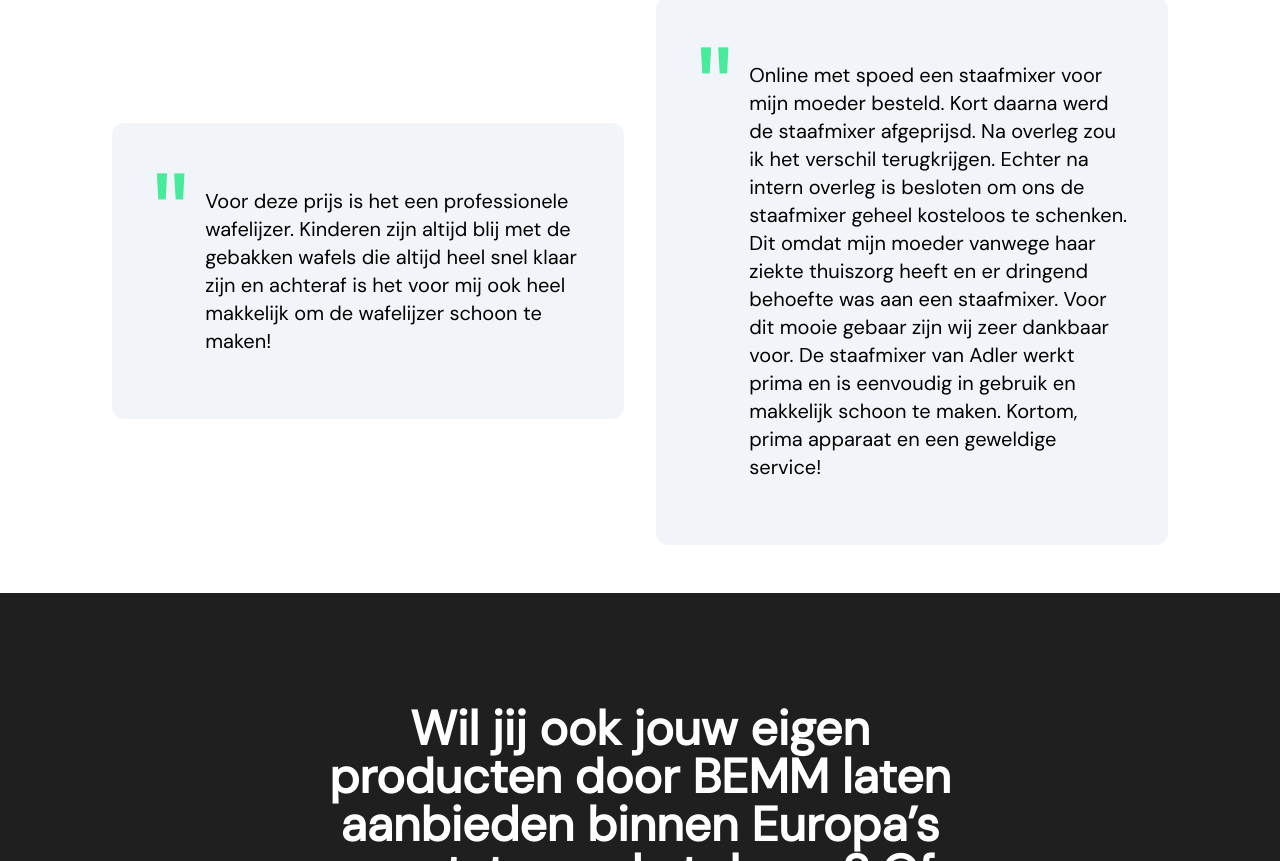
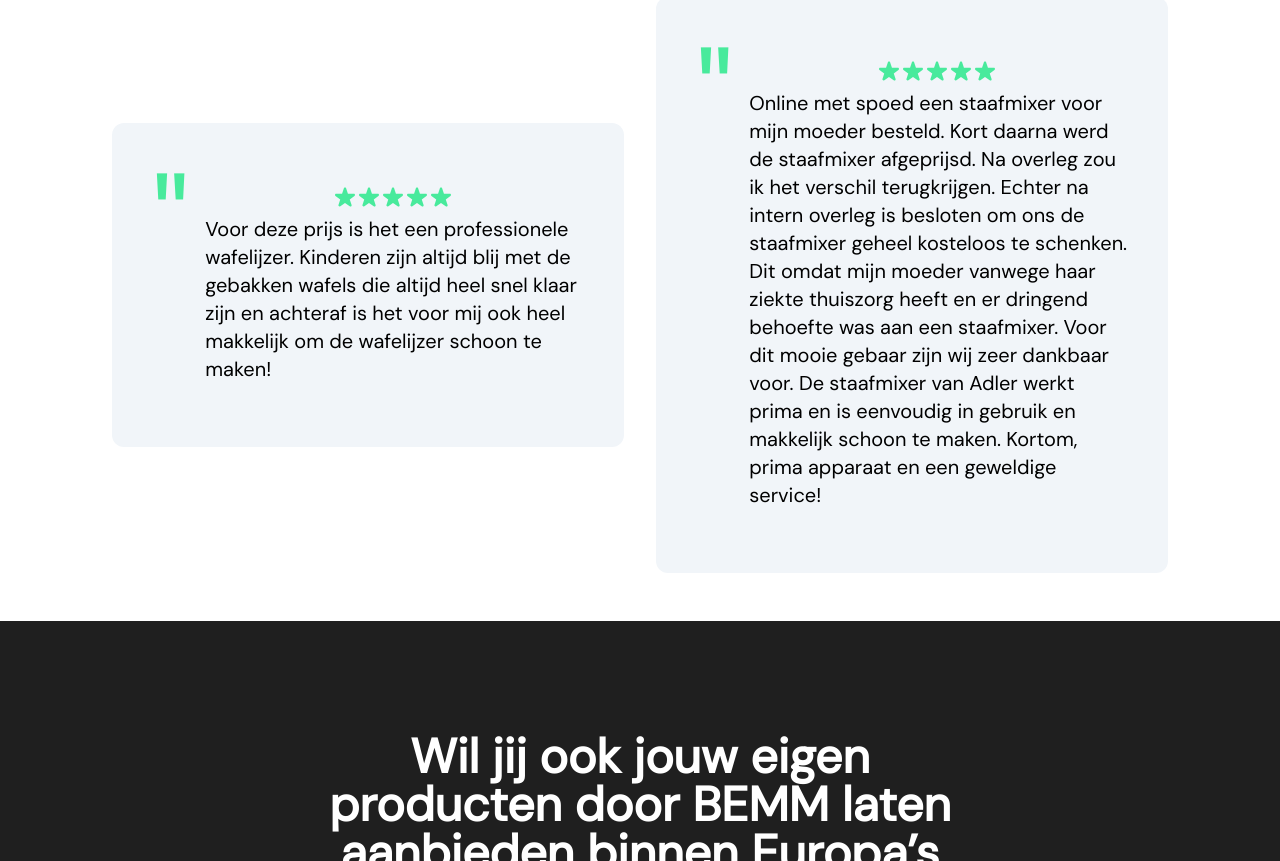
Before and after one commit to Cooliolio/BEMMWebsite, a website: page src/index.html in a window 1280 px wide. Shown: the part 4696-5557 px from the top of the page. Drawn offline with Linux system fonts and the light colour scheme.

Commit message:
Add stars

```diff
--- a/src/index.html
+++ b/src/index.html
@@ -9,7 +9,7 @@
   <link rel="preconnect" href="https://fonts.gstatic.com" crossorigin />
   <link href="https://fonts.googleapis.com/css2?family=DM+Sans&display=swap" rel="stylesheet" />
 
-  <link href="/src/css/style.css?v=18" rel="stylesheet" />
+  <link href="/src/css/style.css?v=19" rel="stylesheet" />
 </head>
 
 <body class="font-dm-sans w-full">
@@ -308,6 +308,13 @@
         <div class="flex flex-1 rounded-xl bg-slate-100 p-10 mb-4 sm:mx-4">
           <span class="text-9xl text-bemmgreen">"</span>
           <div class="mt-6 ml-4">
+            <div class="w-16 mx-auto justify-center mb-2 flex flex-row">
+              <img class="w-5 mr-1" src="assets/icons/star.svg" alt="" />
+              <img class="w-5 mr-1" src="assets/icons/star.svg" alt="" />
+              <img class="w-5 mr-1" src="assets/icons/star.svg" alt="" />
+              <img class="w-5 mr-1" src="assets/icons/star.svg" alt="" />
+              <img class="w-5 mr-1" src="assets/icons/star.svg" alt="" />
+            </div>
             <p class="text-xl mb-6">
               Voor deze prijs is het een professionele wafelijzer. Kinderen
               zijn altijd blij met de gebakken wafels die altijd heel snel
@@ -319,6 +326,13 @@
         <div class="flex flex-1 rounded-xl bg-slate-100 p-10 mb-4 sm:mx-4">
           <span class="text-9xl text-bemmgreen">"</span>
           <div class="mt-6 ml-4">
+            <div class="w-16 mx-auto justify-center mb-2 flex flex-row">
+              <img class="w-5 mr-1" src="assets/icons/star.svg" alt="" />
+              <img class="w-5 mr-1" src="assets/icons/star.svg" alt="" />
+              <img class="w-5 mr-1" src="assets/icons/star.svg" alt="" />
+              <img class="w-5 mr-1" src="assets/icons/star.svg" alt="" />
+              <img class="w-5 mr-1" src="assets/icons/star.svg" alt="" />
+            </div>
             <p class="text-xl mb-6">
               Online met spoed een staafmixer voor mijn moeder besteld. Kort
               daarna werd de staafmixer afgeprijsd. Na overleg zou ik het
```
Also changed, not shown: src/FAQ.html (+1 -1 lines), src/aboutus.html (+1 -1 lines), src/brands.html (+1 -1 lines), src/contact.html (+1 -1 lines), src/reviews.html (+1 -1 lines), src/template.html (+1 -1 lines), src/verdeelpunten.html (+1 -1 lines), src/css/style.css.
